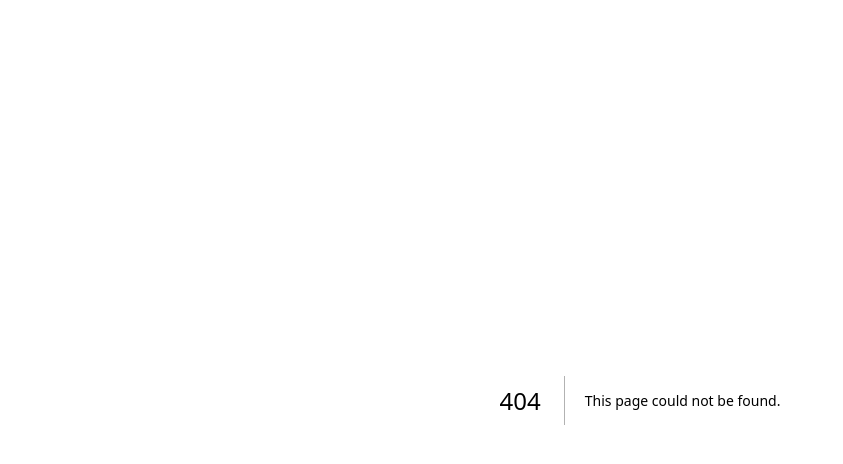
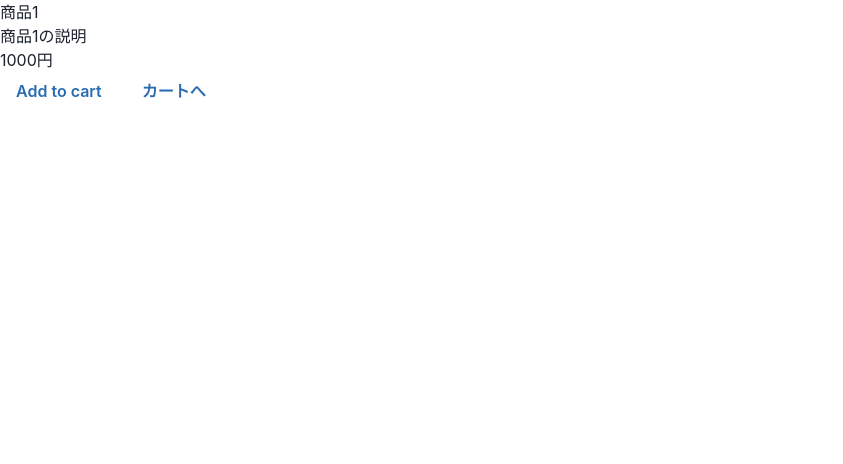
Before and after one commit to hujimori/ec-app, a Next.js app: page /products/1 in a window 1280 px wide. Before the commit this address had no page. Shown: the top 464 px of the page, without its empty margins (0-843 px from the left). Built offline with nearby package versions, Linux system fonts and the light colour scheme.

Commit message:
カートコンポーネントを作成

```diff
--- /dev/null
+++ b/contexts/CartContext.tsx
@@ -0,0 +1,64 @@
+import { createContext, useState, ReactNode } from 'react';
+
+// 商品情報を表すインターフェイスを定義する。
+interface Product {
+  id: number;
+  name: string;
+  description: string;
+  price: number;
+  quantity?: number;
+}
+
+// コンテキスト（Context）は、Reactアプリケーション内でデータをグローバルに保持し、コンポーネント間で状態や関数を共有するために使用される機能である。
+// コンテキストを使うことで、コンポーネントの階層を介してプロパティを渡すことなく、データを簡単にアクセスできる。
+// カートのコンテキストの値に関連するインターフェイスを定義する。
+//// カートの状態、商品をカートに追加する関数、カートから商品を削除する関数が含まれている。
+interface CartContextValue {
+  cart: Product[];
+  addToCart: (product: Product) => void;
+  removeFromCart: (productId: number) => void;
+}
+
+// createContext関数を使って、カート用のコンテキストを作成する。
+// カートコンテキストの型定義には、先程作成したCartContextValueインターフェイスを使用する。
+const CartContext = createContext<CartContextValue>({} as CartContextValue);
+
+// CartProviderコンポーネントのプロパティを定義するインターフェイスである。
+// CartProviderは子コンポーネントを受け取る。
+interface CartProviderProps {
+  children: ReactNode;
+}
+
+// CartProviderコンポーネントを定義する。
+// このコンポーネントは、カートの状態と、カートに関連する操作を提供するコンテキストプロバイダーである。
+export const CartProvider = ({ children }: CartProviderProps) => {
+  // useStateフックを使って、カートの状態を管理する。
+  // 初期状態は空の配列
+  const [cart, setCart] = useState<Product[]>([]);
+
+  // 商品をカートに追加する関数を定義する。
+  const addToCart = (product: Product) => {
+    const itemIndex = cart.findIndex((item) => item.id === product.id);
+
+    if (itemIndex !== -1) {
+      const updatedCart = [...cart];
+      updatedCart[itemIndex].quantity = (updatedCart[itemIndex].quantity || 1) + 1;
+      setCart(updatedCart);
+    } else {
+      // カートに商品を追加するため、現在のカートの状態に新しい商品を追加して、setCartで状態を更新する。
+      setCart([...cart, product]);
+    }
+  };
+
+  const value = { cart, addToCart };
+
+  // カートから商品を削除する関数を定義する。
+  const removeFromCart = (productId: number) => {
+    // カートから商品を削除するため、指定された商品ID以外の商品を含む新しい配列を作成し、setCartで状態を更新する。
+    setCart(cart.filter((product) => product.id !== productId));
+  };
+
+  return <CartContext.Provider value={{ cart, addToCart, removeFromCart }}>{children}</CartContext.Provider>;
+};
+
+export default CartContext;
--- a/pages/_app.tsx
+++ b/pages/_app.tsx
@@ -1,3 +1,4 @@
+import { CartProvider } from '@/contexts/CartContext';
 import { ChakraProvider } from '@chakra-ui/react';
 import { AppProps } from 'next/app';
 import { Component } from 'react';
@@ -5,7 +6,9 @@ import { Component } from 'react';
 function MyApp({ Component, pageProps }: AppProps) {
   return (
     <ChakraProvider>
-      <Component {...pageProps} />
+      <CartProvider>
+        <Component {...pageProps} />
+      </CartProvider>
     </ChakraProvider>
   );
 }
--- /dev/null
+++ b/pages/products/[id].tsx
@@ -0,0 +1,68 @@
+import { useContext, useEffect, useState } from 'react';
+import { useRouter } from 'next/router';
+import CartContext from '@/contexts/CartContext';
+import { Button, ButtonGroup } from '@chakra-ui/react';
+
+interface Product {
+  id: number;
+  name: string;
+  description: string;
+  price: number;
+}
+
+const Product = () => {
+  const { addToCart } = useContext(CartContext);
+
+  const router = useRouter();
+  const { id } = router.query;
+  const [product, setProduct] = useState<Product | null>(null);
+
+  useEffect(() => {
+    if (id === undefined) return;
+
+    // 仮の商品データをセット
+    const fetchedProduct: Product = {
+      id: Number(id),
+      name: `商品${id}`,
+      description: `商品${id}の説明`,
+      price: 1000,
+    };
+
+    setProduct(fetchedProduct);
+  }, [id]);
+
+  if (!product) {
+    return <div>Loading...</div>;
+  }
+
+  // カートページへ遷移する
+  const handleCartPageNavigation = () => {
+    router.push('/cart');
+  };
+
+  // カートに商品を追加する
+  const handleAddToCart = () => {
+    if (!product) return;
+
+    addToCart(product);
+    console.log('商品はカートへ追加されました。');
+  };
+
+  return (
+    <div>
+      <h1>{product.name}</h1>
+      <p>{product.description}</p>
+      <p>{product.price}円</p>
+      <ButtonGroup spacing="2">
+        <Button variant="ghost" colorScheme="blue" onClick={handleAddToCart}>
+          Add to cart
+        </Button>
+        <Button variant="ghost" colorScheme="blue" onClick={handleCartPageNavigation}>
+          カートへ
+        </Button>
+      </ButtonGroup>
+    </div>
+  );
+};
+
+export default Product;
```
Also changed, not shown: pages/cart.tsx (added, +22 -0 lines), pages/products.tsx (added, +24 -0 lines).
